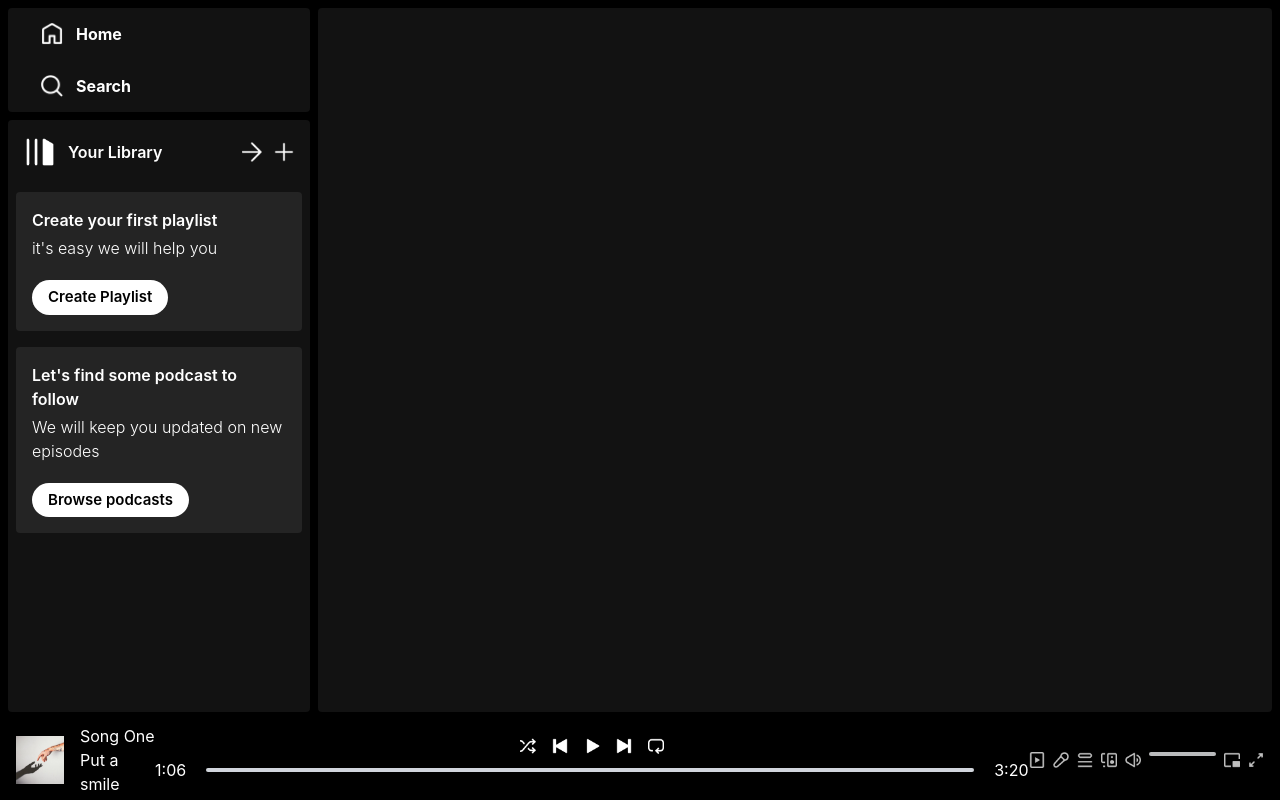
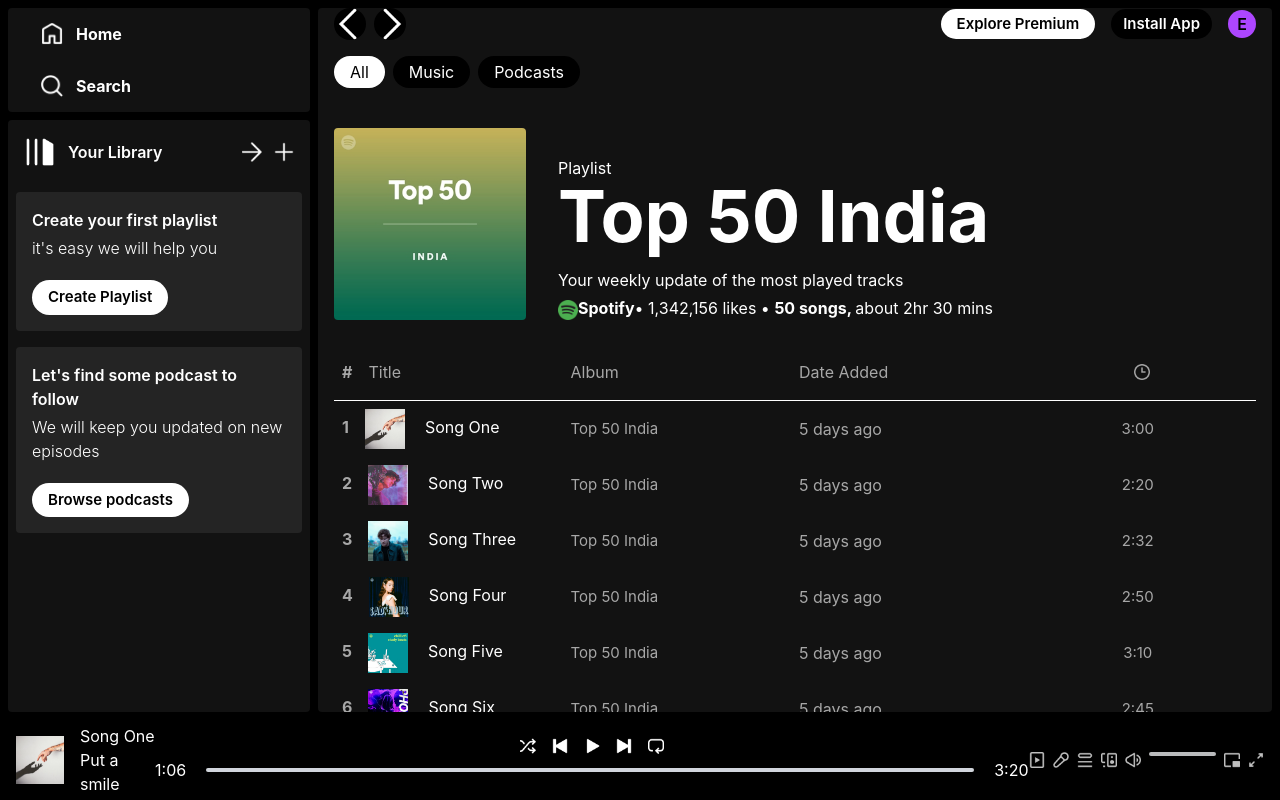
Before and after one commit to edwinalexandervargas/spotify-clone, a React (Vite) app: page /album/1 in a window 1280 px wide. Built offline with nearby package versions, Linux system fonts and the light colour scheme.

Commit message:
music album page added

```diff
--- a/src/components/Display.jsx
+++ b/src/components/Display.jsx
@@ -1,12 +1,14 @@
 import React from 'react'
 import { Route, Routes } from 'react-router-dom'
 import DisplayHome from './DisplayHome'
+import DisplayAlbum from './DisplayAlbum'
 
 const Display = () => {
   return (
     <div className='w-full m-2 px-4 rounded bg-[#121212] text-white overflow-auto lg:w-[75%] lg:ml-0'>
         <Routes>
             <Route path='/' element={<DisplayHome/>} />
+            <Route path='/album/:id' element={<DisplayAlbum/>} />
         </Routes>
     </div>
   )
--- /dev/null
+++ b/src/components/DisplayAlbum.jsx
@@ -0,0 +1,55 @@
+import React from 'react'
+import Navbar from './Navbar'
+import { useParams } from 'react-router-dom'
+import { albumsData, assets, songsData } from '../assets/assets';
+
+const DisplayAlbum = () => {
+
+    const {id} = useParams();
+    const albumData = albumsData[id];
+
+
+  return (
+   <>
+    <Navbar />
+    <div className='mt-10 flex gap-8 flex-col md:flex-row md:items-end'>
+        <img className='w-48 rounded' src={albumData.image} alt="" />
+        <div className='flex flex-col'>
+            <p>Playlist</p>
+            <h2 className='text-5xl font-bold mb-4 md:text-7xl'>{albumData.name}</h2>
+            <h4>{albumData.desc}</h4>
+            <p className='mt-1'>
+                <img className='inline-block w-5' src={assets.spotify_logo} alt="" />
+                <b>Spotify</b>
+                • 1,342,156 likes
+                • <b>50 songs, </b>
+                about 2hr 30 mins
+            </p>
+        </div>
+    </div>
+    <div className='grid grid-cols-3 sm:grid-cols-4 mt-10 mb-4 pl-2 text-[#a7a7a7]'>
+    <p><b className='mr-4'>#</b>Title</p>
+    <p>Album</p>
+    <p className='hidden sm:block'>Date Added</p>
+    <img className='m-auto w-4' src={assets.clock_icon} alt="" />
+    </div>
+    <hr />
+    {
+        songsData.map((item, index) => (
+            <div key={index} className='grid grid-cols-3 sm:grid-cols-4 gap-2 p-2 items-center text-[#a7a7a7] hover:bg-[#ffffff2b] cursor-pointer'>
+                <p className='text-white'>
+                    <b className='mr-4 text-[#a7a7a7]'>{index +1}</b>
+                    <img className='inline w-10 mr-5' src={item.image} alt="" />
+                    {item.name}
+                </p>
+                <p className='text-[15px]'>{albumData.name}</p>
+                <p className='text-[15p] hidden sm:block'>5 days ago</p>
+                <p className='text-[15px] text-center'>{item.duration}</p>
+            </div>
+        ))
+    }
+   </>
+  )
+}
+
+export default DisplayAlbum
```
